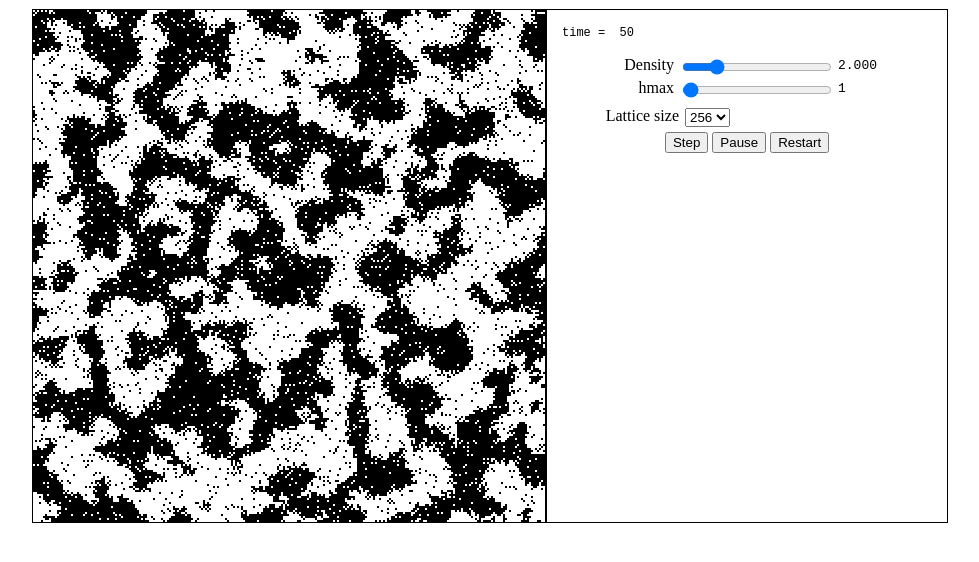
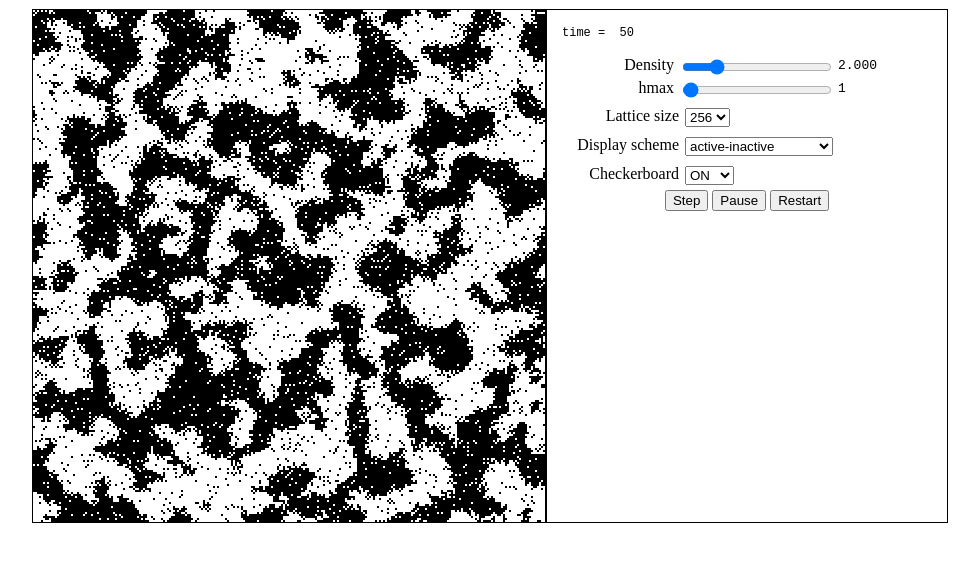
Before and after one commit to bmguo/Manna-demo, a plain HTML site: page manna.html in a window 1280 px wide. Shown: the part 36-598 px from the top of the page, without its empty margins (143-1122 px from the left). Drawn offline with Linux system fonts and the light colour scheme; animation ran at ten frames a second.

Commit message:
added active-inactive/occupied-unoccupied and checkerboard ON/OFF button

```diff
--- a/manna.html
+++ b/manna.html
@@ -39,6 +39,20 @@
                     <option value="16">16</option>
                 </select>
             </div>
+            <div class="withspace">
+                <label class='eb_label' for='num'>Display scheme</label>
+                <select id='changedisplay' onchange='change_display()'>
+                    <option value="0">occupied-unoccupied</option>
+                    <option value="1" selected="selected">active-inactive</option>
+                </select>
+            </div>
+            <div class="withspace">
+                <label class='eb_label' for='num'>Checkerboard</label>
+                <select id='changeckbd' onchange='change_ckbd()'>
+                    <option value="0">OFF</option>
+                    <option value="1" selected="selected">ON</option>
+                </select>
+            </div>
 
             <div>
                 <center>
--- a/manna.js
+++ b/manna.js
@@ -12,8 +12,10 @@ var gnnlist = null;
 
 var gN = 256;
 var gdensity = 2.0;
-var ghmax = 1
+var ghmax = 1;
 var gt = 0;
+var gdisplay = 1;
+var gckbd = 1;
 
 // display variables
 var c;
@@ -57,7 +59,7 @@ function gen_nnlist() {
 function convert_board() {
     gboard = [];
     for (var i = 0; i < gN * gN; i++) {
-        if (glattice[i] > ghmax) {
+        if (glattice[i] > ghmax * gdisplay) {
             gboard[i] = 1;
         } else {
             gboard[i] = -1;
@@ -106,8 +108,11 @@ function put_pixel(x, y, size, color){
 function display_board(N, board){
     for (var i=0; i<N; i++){
         for (var j=0; j<N; j++){
-            put_pixel(i, j, gpx_size, -board[i+j*N] * (2*(i%2)-1)*(2*(j%2)-1) * (2*(gt%2)-1));
-            // put_pixel(i, j, gpx_size, -board[i + j * N]);
+            if (gckbd > 0){
+                put_pixel(i, j, gpx_size, -board[i+j*N] * (2*(i%2)-1)*(2*(j%2)-1) * (2*(gt%2)-1));
+            } else {
+                put_pixel(i, j, gpx_size, -board[i+j*N]);
+            }
         }
     }
 }
@@ -231,6 +236,16 @@ function change_num(){
     init_board(gN, gdensity, ghmax);
 }
 
+function change_display(){
+    gdisplay = parseInt(document.getElementById('changedisplay').value);
+    convert_board();
+    draw_all();
+}
+
+function change_ckbd(){
+    gckbd = parseInt(document.getElementById('changeckbd').value);
+    draw_all();
+}
 
 
 var init = function() {
```
